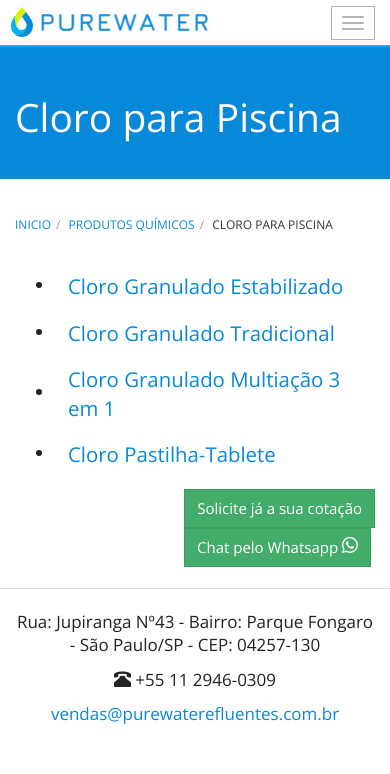
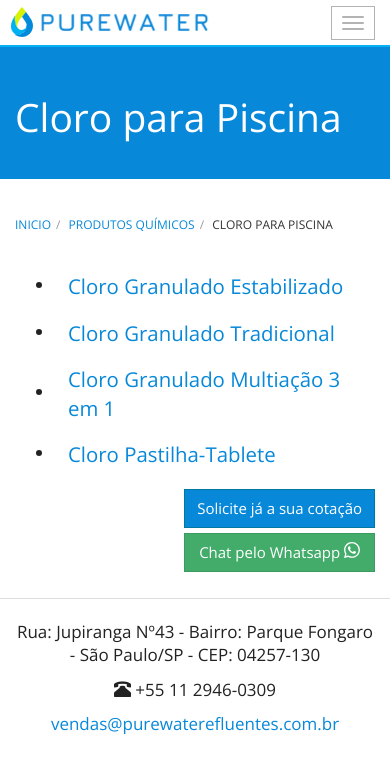
Before and after one commit to purewaterefluentes/purewaterefluentes.github.io, a Jekyll site: the page built from produtos/cloro-para-piscina.md, in a window 390 px wide. Shown: the top 774 px of the page. Built offline with Jekyll 4.4.1, drawn with Linux system fonts in a browser that asks for light colours; nearby versions of some CDN libraries; library files that are not in the unit come from our copies.

Commit message:
style whatsapp button

```diff
--- a/_layouts/contato.html
+++ b/_layouts/contato.html
@@ -4,19 +4,18 @@ layout: default
 
 {{ content }}
 
-
-
-<a href="/contato?s={{ page.title }}" class="btn btn-success pull-right">
+<div class="pull-right">
+  <a href="/contato?s={{ page.title }}" class="btn btn-primary">
       Solicite já a sua cotação
   </a>
 
-<a href="https://wa.me/5511994636754?text=Tenho%20interesse%20em%20{{ page.title }}" target="pw_whats" class="btn btn-success pull-right mobile-only" style="margin-right: 4px">
+  <a href="https://wa.me/5511994636754?text=Tenho%20interesse%20em%20{{ page.title }}" target="pw_whats" class="btn btn-success mobile-only">
       Chat pelo Whatsapp
       <svg xmlns="http://www.w3.org/2000/svg" width="16" height="16" fill="currentColor" viewBox="0 0 16 16">
       <path d="M13.601 2.326A7.854 7.854 0 0 0 7.994 0C3.627 0 .068 3.558.064 7.926c0 1.399.366 2.76 1.057 3.965L0 16l4.204-1.102a7.933 7.933 0 0 0 3.79.965h.004c4.368 0 7.926-3.558 7.93-7.93A7.898 7.898 0 0 0 13.6 2.326zM7.994 14.521a6.573 6.573 0 0 1-3.356-.92l-.24-.144-2.494.654.666-2.433-.156-.251a6.56 6.56 0 0 1-1.007-3.505c0-3.626 2.957-6.584 6.591-6.584a6.56 6.56 0 0 1 4.66 1.931 6.557 6.557 0 0 1 1.928 4.66c-.004 3.639-2.961 6.592-6.592 6.592zm3.615-4.934c-.197-.099-1.17-.578-1.353-.646-.182-.065-.315-.099-.445.099-.133.197-.513.646-.627.775-.114.133-.232.148-.43.05-.197-.1-.836-.308-1.592-.985-.59-.525-.985-1.175-1.103-1.372-.114-.198-.011-.304.088-.403.087-.088.197-.232.296-.346.1-.114.133-.198.198-.33.065-.134.034-.248-.015-.347-.05-.099-.445-1.076-.612-1.47-.16-.389-.323-.335-.445-.34-.114-.007-.247-.007-.38-.007a.729.729 0 0 0-.529.247c-.182.198-.691.677-.691 1.654 0 .977.71 1.916.81 2.049.098.133 1.394 2.132 3.383 2.992.47.205.84.326 1.129.418.475.152.904.129 1.246.08.38-.058 1.171-.48 1.338-.943.164-.464.164-.86.114-.943-.049-.084-.182-.133-.38-.232z"/>
     </svg>
   </a>
-
+</div>
 
 <div class="modal fade" id="contatoModal" tabindex="-1" role="dialog" aria-labelledby="exampleModalLabel" aria-hidden="true">
   <div class="modal-dialog" role="document">
--- a/website/app.css
+++ b/website/app.css
@@ -111,5 +111,10 @@ h3, .h3 {
 .mobile-only { display: none; }
 
 @media screen and (max-width: 480px) {
-  .mobile-only { display: block; }
+  .mobile-only {
+    display: block;
+    margin-top: 5px;
+    margin-bottom: 5px;
+  }
+
 }
```
Lines whose indentation alone changed are shown as unchanged.
